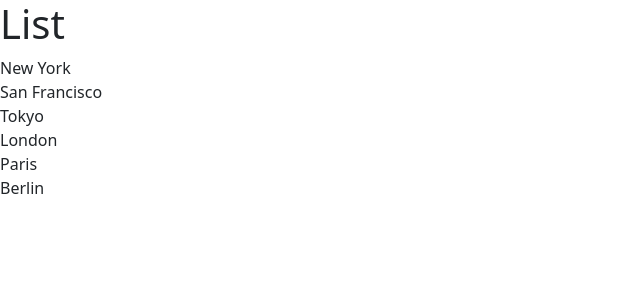
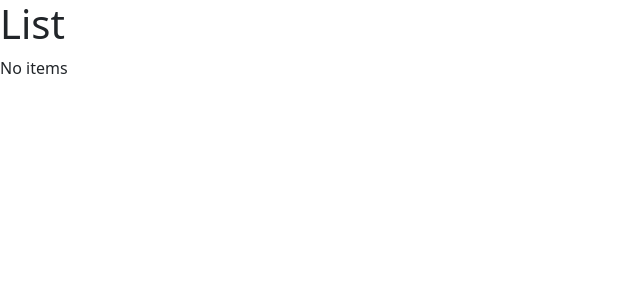
Before and after one commit to harshana-lk/react-ts, a React (Vite) app: page / in a window 1280 px wide. Shown: the top 300 px of the page, without its empty margins (0-640 px from the left). Built offline with nearby package versions, Linux system fonts and the light colour scheme.

Commit message:
🔖Conditional rendering

```diff
--- a/src/components/ListGroup.tsx
+++ b/src/components/ListGroup.tsx
@@ -1,5 +1,5 @@
 const ListGroup = () => {
-  const items = [
+  let items = [
     "New York",
     "San Francisco",
     "Tokyo",
@@ -8,15 +8,13 @@ const ListGroup = () => {
     "Berlin",
   ];
 
+  items = [];
+
   return (
     <>
       <h1>List</h1>
+      {items.length === 0 && <p>No items</p>}
       <ul className="list-group">
-        {/* <li className="list-group-item">An item</li>
-        <li className="list-group-item">A second item</li>
-        <li className="list-group-item">A third item</li>
-        <li className="list-group-item">A fourth item</li>
-        <li className="list-group-item">And a fifth one</li> */}
         {items.map((item) => (
           <li key={item}>{item}</li>
         ))}
```
